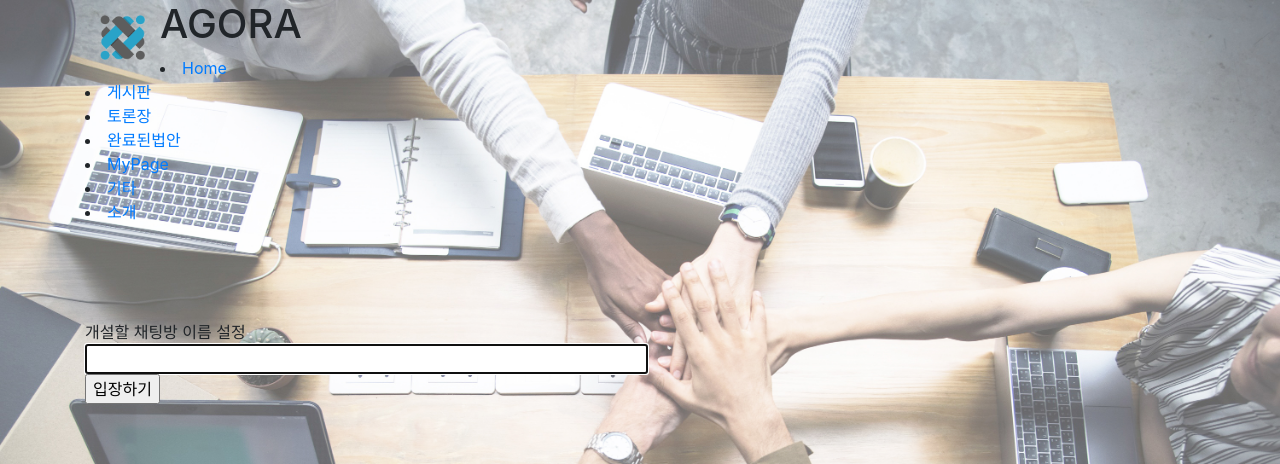
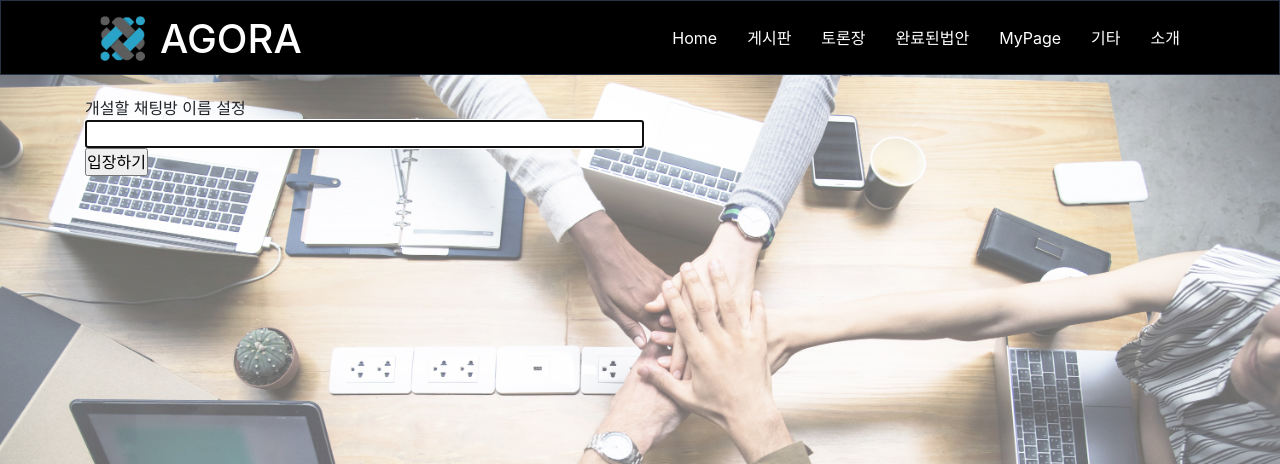
Before and after one commit to mc-agora/agora-h, a Django app: page /chat/ in a window 1280 px wide. Shown: the top 464 px of the page. Run offline with Django 3.2, Linux system fonts and the light colour scheme; some libraries are stand-ins or nearby versions.

Commit message:
fucking_css|20190610

```diff
--- /dev/null
+++ b/agora/boards/static/stylesheets/style.css
@@ -0,0 +1,13 @@
+*{margin: 0; padding: 0;}
+li{list-style: none;}
+a{text-decoration: none;}
+
+.wrapper{width:1170px; margin: 0 auto;}
+.clearfix{content: ''; display: block; clear: both;}
+
+header{height: 75px; background-color:#000000; border: 1px solid #253342; position: fixed; width: 100%; z-index: 9999; top:0; left: 0;}
+h1{color: white; line-height:75px; float:left;}
+
+.menu{float:right;}
+.menu li{float:left;}
+.menu a{line-height: 75px; color:white; padding: 0 15px; display: block;}
```
Also changed, not shown: agora/agora/templates/base.html (indentation only).
